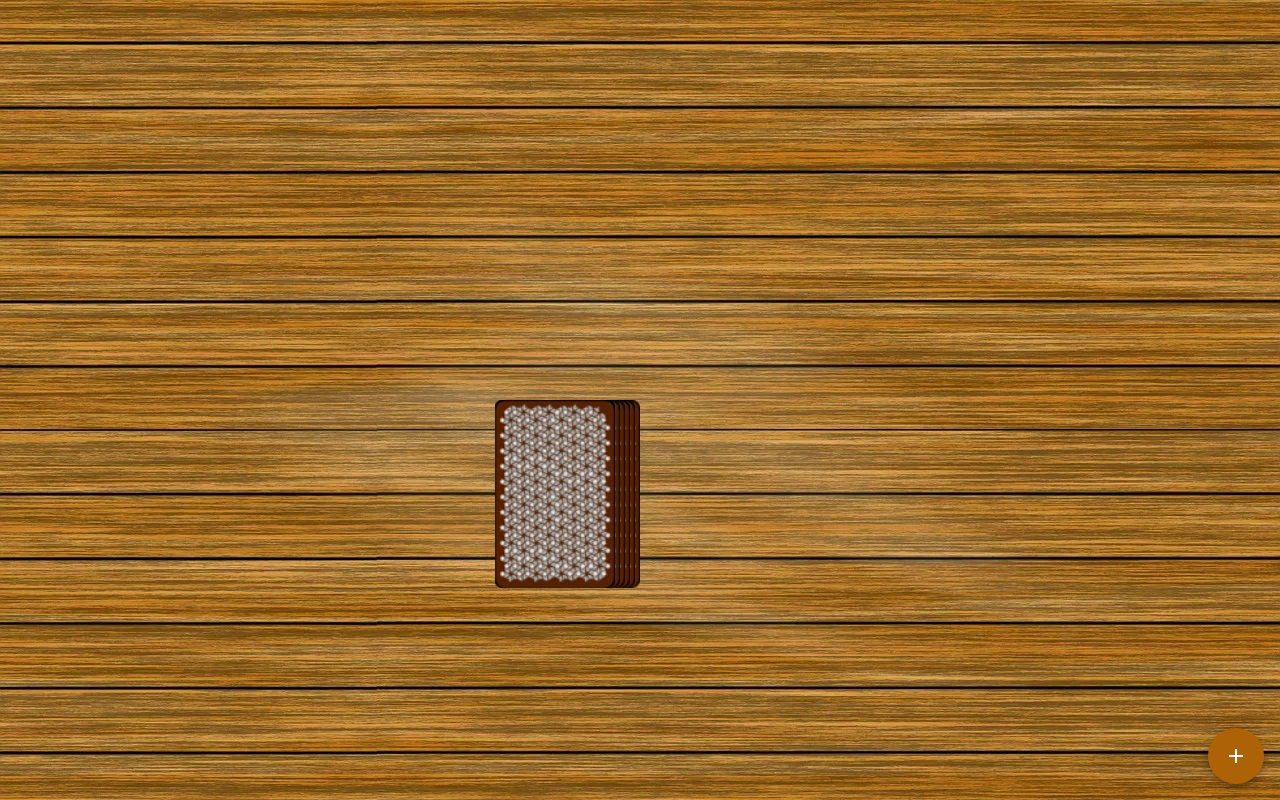
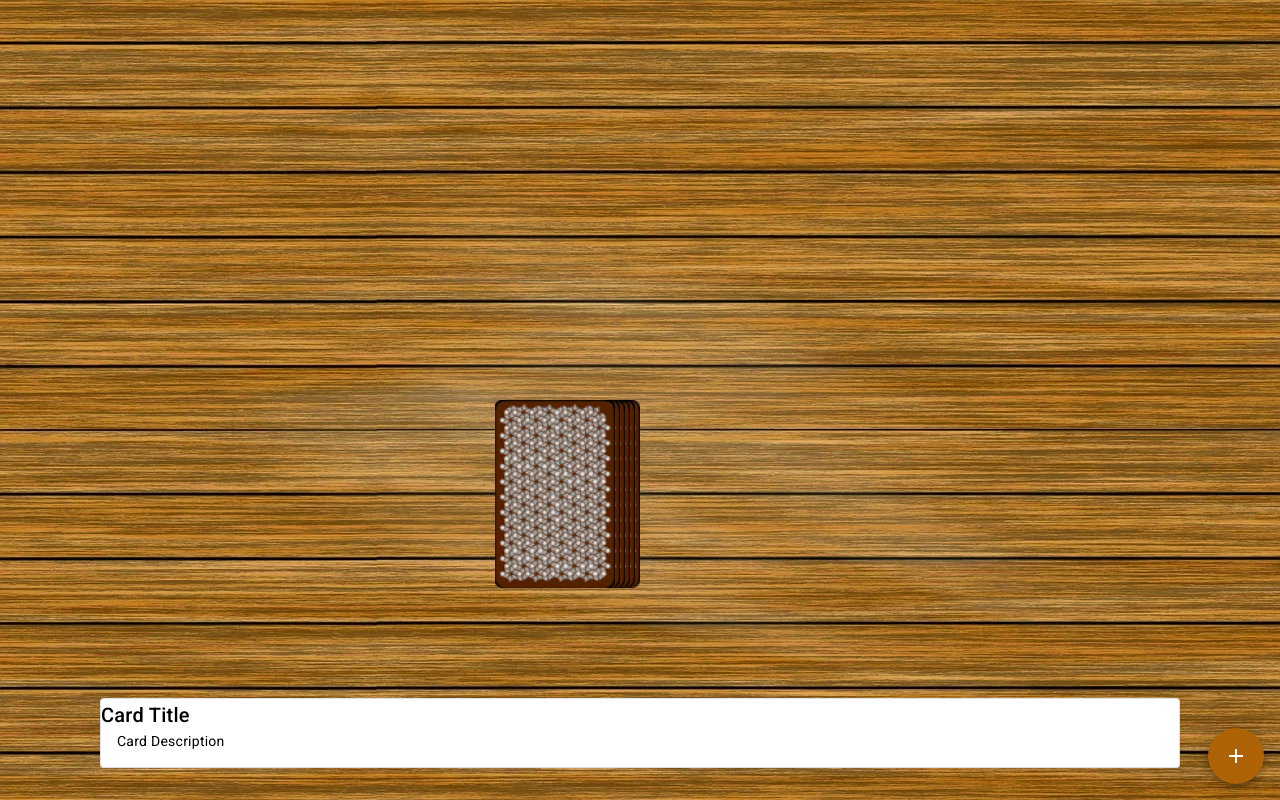
Before and after one commit to Hamidou-ctr/game_ringoffire, an Angular app: page /game in a window 1280 px wide. Built offline with nearby package versions, Linux system fonts and the light colour scheme.

Commit message:
add game info component to display current card details

```diff
--- /dev/null
+++ b/src/app/game-info/game-info.component.html
@@ -0,0 +1,6 @@
+<mat-card appearance="outlined">
+  <mat-card-title>{{ title }}</mat-card-title>
+  <mat-card-content>
+    {{ description }}
+  </mat-card-content>
+</mat-card>
--- /dev/null
+++ b/src/app/game-info/game-info.component.ts
@@ -0,0 +1,44 @@
+import { Component, Input, OnChanges } from '@angular/core';
+import {MatCardModule} from '@angular/material/card';
+
+@Component({
+  selector: 'app-game-info',
+  standalone: true,
+  imports: [MatCardModule],
+  templateUrl: './game-info.component.html',
+  styleUrl: './game-info.component.scss'
+})
+export class GameInfoComponent implements OnChanges{
+
+  cardAction = [
+    { title: 'Waterfall', description: 'Everyone has to start drinking at the same time. As soon as player 1 stops drinking, player 2 may stop drinking. Player 3 may stop as soon as player 2 stops drinking, and so on.' },
+    { title: 'You', description: 'You decide who drinks' },
+    { title: 'Me', description: 'Congrats! Drink a shot!' },
+    { title: 'Category', description: 'Come up with a category (e.g. Colors). Each player must enumerate one item from the category.' },
+    { title: 'Bust a jive', description: 'Player 1 makes a dance move. Player 2 repeats the dance move and adds a second one. ' },
+    { title: 'Chicks', description: 'All girls drink.' },
+    { title: 'Heaven', description: 'Put your hands up! The last player drinks!' },
+    { title: 'Mate', description: 'Pick a mate. Your mate must always drink when you drink and the other way around.' },
+    { title: 'Thumbmaster', description: '' },
+    { title: 'Men', description: 'All men drink.' },
+    { title: 'Quizmaster', description: '' },
+    { title: 'Never have i ever...', description: 'Say something you nnever did. Everyone who did it has to drink.' },
+    { title: 'Rule', description: 'Make a rule. Everyone needs to drink when he breaks the rule.' },
+  ];
+
+  title : string = 'Card Title';
+  description : string = 'Card Description';
+
+  @Input() card: string = '';
+
+  constructor() {
+  }
+
+  ngOnChanges(): void {
+    if (this.card) {
+    let cardNumber = +this.card.split('_')[1];
+    this.title = this.cardAction[cardNumber - 1].title;
+    this.description = this.cardAction[cardNumber - 1].description;
+    }
+  }
+}
--- a/src/app/game/game.component.html
+++ b/src/app/game/game.component.html
@@ -45,6 +45,8 @@
   </div>
 </div>
 
+<app-game-info [card]="currentCard" class="pin-bottom"></app-game-info>
+
 
 <button mat-fab color="primary" (click)="openDialog()" class="btn-add">
   <mat-icon>add</mat-icon>
--- a/src/app/game/game.component.scss
+++ b/src/app/game/game.component.scss
@@ -71,3 +71,10 @@
     background-color: rgb(174, 98, 6, 0.8);
   }
 }
+
+app-game-info{
+  position: absolute;
+bottom: 32px;
+left: 100px;
+right: 100px;
+}
--- a/src/app/game/game.component.ts
+++ b/src/app/game/game.component.ts
@@ -6,11 +6,12 @@
 import { MatButtonModule } from '@angular/material/button';
 import { MatDialog } from '@angular/material/dialog';
 import { DialogAddPlayerComponent } from '../dialog-add-player/dialog-add-player.component';
+import { GameInfoComponent } from '../game-info/game-info.component';
 
 @Component({
   selector: 'app-game',
   standalone: true,
-  imports: [CommonModule, PlayerComponent, MatIconModule, MatButtonModule],
+  imports: [CommonModule, PlayerComponent, MatIconModule, MatButtonModule, GameInfoComponent],
   templateUrl: './game.component.html',
   styleUrls: ['./game.component.scss'],
 })
@@ -32,8 +33,6 @@
     if (!this.pickCardAnimation) {
       this.currentCard = this.game.stack.pop() || '';
       this.pickCardAnimation = true;
-      console.log('Card taken', this.currentCard);
-      console.log('Stack', this.game);
 
       setTimeout(() => {
         this.game.playedCards.push(this.currentCard);
```
Also changed, not shown: src/app/game-info/game-info.component.scss (added), 1 other file (tests, documents, lock files or other folders).
